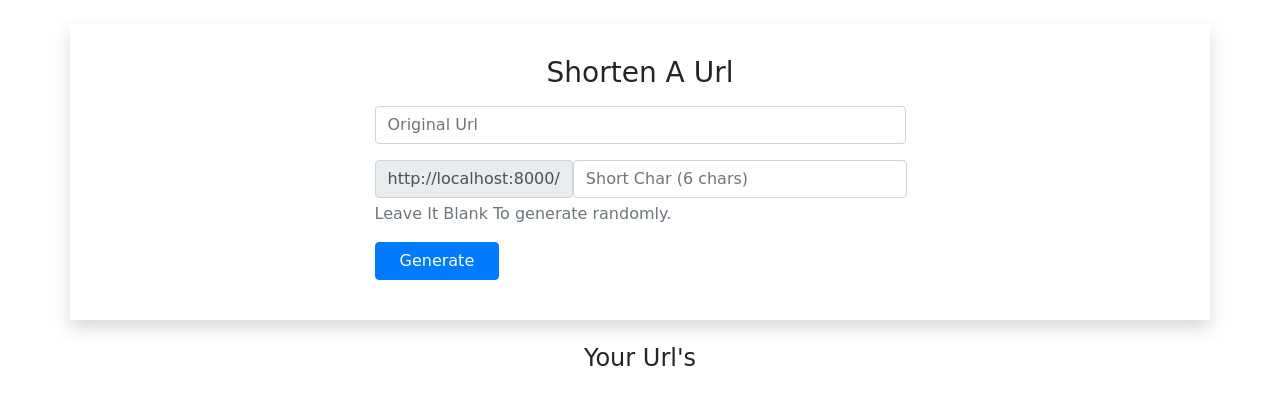
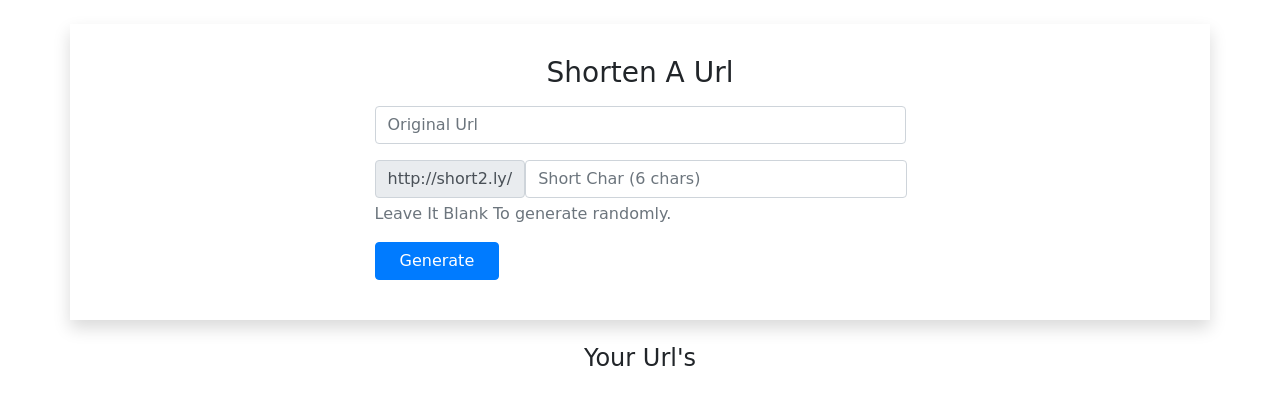
Before and after one commit to zestrixx/URLshortener, a Django app: template templates/dashboard.html in a window 1280 px wide. Shown: the part 71-468 px from the top of the page. Run offline with Django 3.2, Linux system fonts and the light colour scheme; the template is opened without the code that fills it, so the values that code supplies are empty; some libraries are stand-ins or nearby versions; some web fonts are replaced.

Commit message:
some minor changes

```diff
--- a/templates/dashboard.html
+++ b/templates/dashboard.html
@@ -32,7 +32,7 @@
                 </div>
                 <div class="form-group">
                     <div class="input-group-prepend">
-                        <div class="input-group-text">http://localhost:8000/</div>
+                        <div class="input-group-text">http://short2.ly/</div>
                         <input type="text" name="short" class="form-control" placeholder="Short Char (6 chars)"
                             maxlength="6" id="short">
 
```
Also changed, not shown: db.sqlite3.
